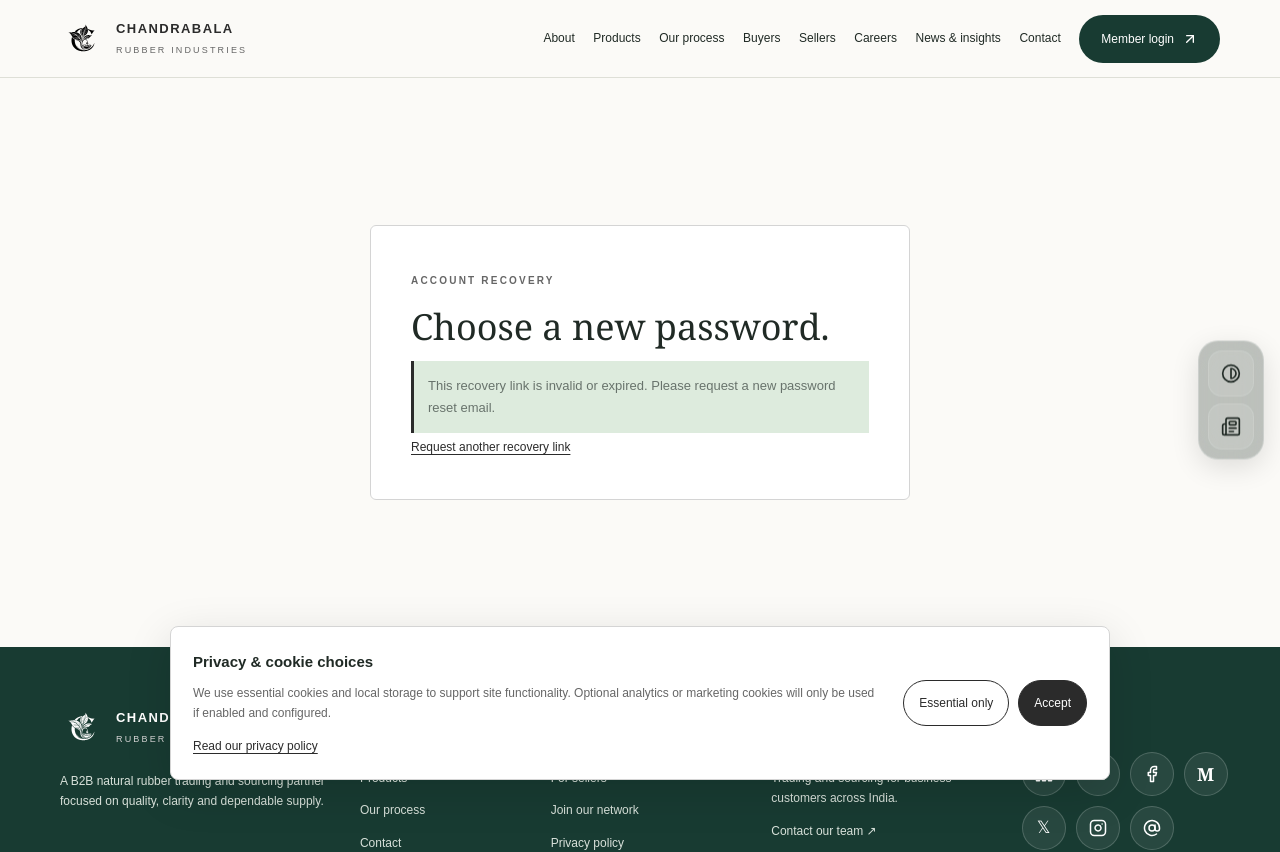
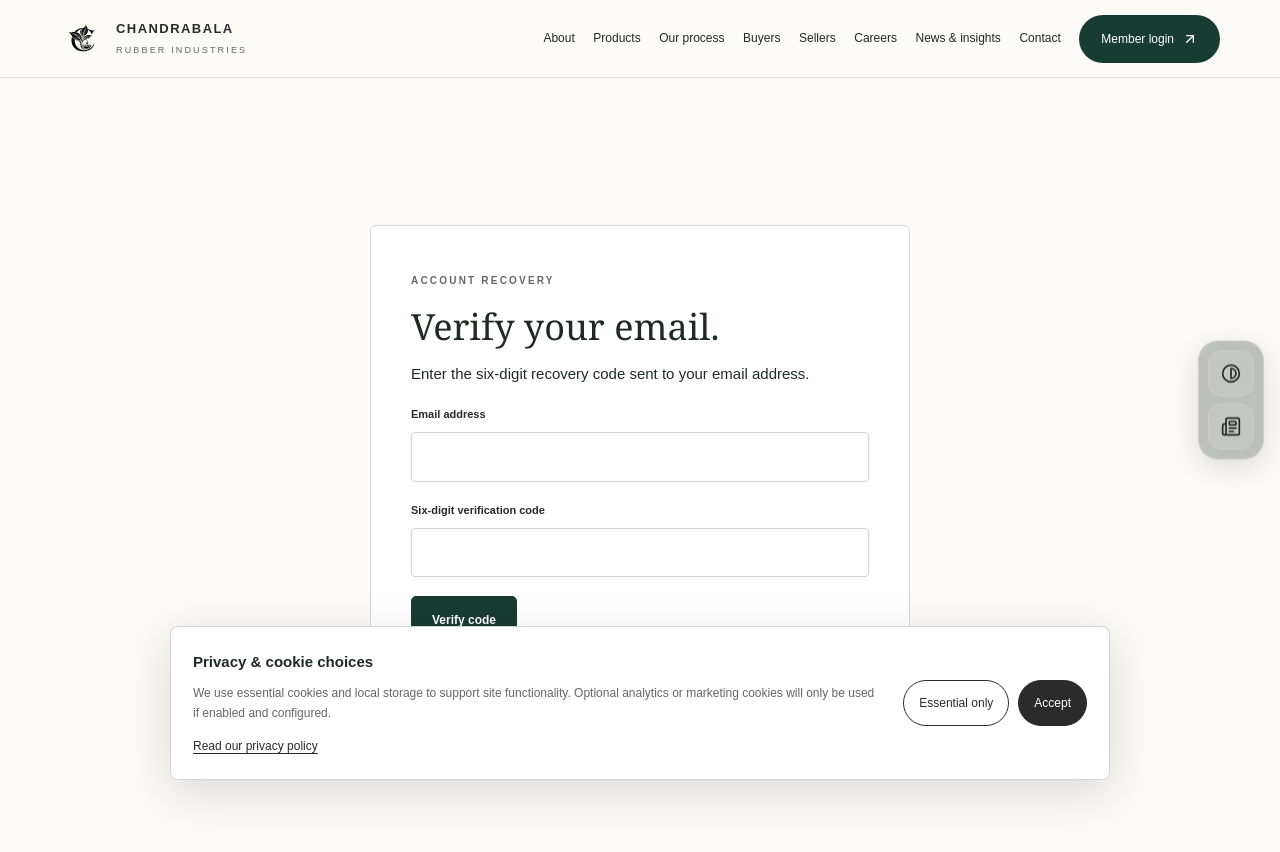
Before and after one commit to alsopranab/CHANDRABALARUBBER, a Next.js app: page /reset-password in a window 1280 px wide. Shown: the top 852 px of the page. Built offline with nearby package versions, Linux system fonts and the light colour scheme; no server answers.

Commit message:
Implement OTP verification and password update flow

```diff
--- a/src/app/reset-password/page.tsx
+++ b/src/app/reset-password/page.tsx
@@ -1,67 +1,60 @@
 "use client";
-import { useEffect, useState } from "react";
+import { useState } from "react";
+import { useSearchParams } from "next/navigation";
 import Link from "next/link";
 import { createClient } from "@/lib/supabase/client";
 
 export default function ResetPassword() {
+  const params = useSearchParams();
+  const [email, setEmail] = useState(params.get("email") || "");
+  const [token, setToken] = useState("");
   const [password, setPassword] = useState("");
+  const [verified, setVerified] = useState(false);
   const [message, setMessage] = useState("");
-  const [ready, setReady] = useState(false);
-  const [valid, setValid] = useState(false);
   const [busy, setBusy] = useState(false);
   const [success, setSuccess] = useState(false);
 
-  useEffect(() => {
-    const supabase = createClient();
-    if (!supabase) {
-      setMessage("Password recovery is not configured.");
-      setReady(true);
-      return;
-    }
-    const { data: { subscription } } = supabase.auth.onAuthStateChange((event, session) => {
-      if (event === "PASSWORD_RECOVERY" || session) {
-        setValid(!!session);
-        if (session) setMessage("");
-      }
-    });
-    supabase.auth.getSession().then(({ data: { session } }) => {
-      setValid(!!session);
-      setReady(true);
-      if (!session) setMessage("This recovery link is invalid or expired. Please request a new password reset email.");
-    });
-    return () => subscription.unsubscribe();
-  }, []);
-
-  async function submit(e: React.FormEvent<HTMLFormElement>) {
+  async function verify(e: React.FormEvent<HTMLFormElement>) {
     e.preventDefault();
     const supabase = createClient();
     if (!supabase) { setMessage("Password recovery is not configured."); return; }
-    setBusy(true);
-    setMessage("");
+    setBusy(true); setMessage("");
+    const { error } = await supabase.auth.verifyOtp({ email: email.trim(), token: token.trim(), type: "recovery" });
+    setBusy(false);
+    if (error) setMessage(error.message);
+    else { setVerified(true); setMessage("Email verified. Choose your new password."); }
+  }
+
+  async function updatePassword(e: React.FormEvent<HTMLFormElement>) {
+    e.preventDefault();
+    const supabase = createClient();
+    if (!supabase) { setMessage("Password recovery is not configured."); return; }
+    setBusy(true); setMessage("");
     const { error } = await supabase.auth.updateUser({ password });
     setBusy(false);
     if (error) setMessage(error.message);
-    else { setSuccess(true); setValid(false); setMessage("Password updated successfully. You can now sign in."); }
+    else { setSuccess(true); setMessage("Password updated successfully. You can now sign in."); }
   }
 
   return (
-    <section className="section">
-      <div className="form-shell">
-        <span className="eyebrow">Account recovery</span>
-        <h1>Choose a new password.</h1>
-        {!ready ? <p>Verifying your recovery link…</p> : success ? <p role="status" className="notice">{message}</p> : valid ? (
-          <form onSubmit={submit}>
-            <div className="field">
-              <label htmlFor="new-password">New password</label>
-              <input id="new-password" type="password" minLength={10} required value={password} onChange={e => setPassword(e.target.value)} autoComplete="new-password" />
-            </div>
-            <button className="btn" disabled={busy}>{busy ? "Updating…" : "Update password"}</button>
-            {message && <p role="status" className="notice">{message}</p>}
-          </form>
-        ) : <p role="status" className="notice">{message}</p>}
-        {!valid && ready && !success && <Link className="inline-link" href="/forgot-password">Request another recovery link</Link>}
-        {success && <Link className="inline-link" href="/login">Go to sign in</Link>}
-      </div>
-    </section>
+    <section className="section"><div className="form-shell">
+      <span className="eyebrow">Account recovery</span><h1>{success ? "Password updated." : verified ? "Choose a new password." : "Verify your email."}</h1>
+      {success ? <><p role="status" className="notice">{message}</p><Link className="inline-link" href="/login">Go to sign in</Link></> : verified ? (
+        <form onSubmit={updatePassword}>
+          <div className="field"><label htmlFor="new-password">New password</label><input id="new-password" type="password" minLength={10} required autoComplete="new-password" value={password} onChange={e=>setPassword(e.target.value)} /></div>
+          <button className="btn" disabled={busy}>{busy ? "Updating…" : "Update password"}</button>
+          {message && <p role="status" className="notice">{message}</p>}
+        </form>
+      ) : (
+        <form onSubmit={verify}>
+          <p>Enter the six-digit recovery code sent to your email address.</p>
+          <div className="field"><label htmlFor="recovery-email">Email address</label><input id="recovery-email" type="email" required autoComplete="email" value={email} onChange={e=>setEmail(e.target.value)} /></div>
+          <div className="field"><label htmlFor="recovery-code">Six-digit verification code</label><input id="recovery-code" type="text" inputMode="numeric" pattern="[0-9]{6}" maxLength={6} required autoComplete="one-time-code" value={token} onChange={e=>setToken(e.target.value.replace(/\D/g,"").slice(0,6))} /></div>
+          <button className="btn" disabled={busy}>{busy ? "Verifying…" : "Verify code"}</button>
+          {message && <p role="status" className="notice">{message}</p>}
+        </form>
+      )}
+      {!success && <Link className="inline-link" href="/forgot-password">Request another code</Link>}
+    </div></section>
   );
 }
```
